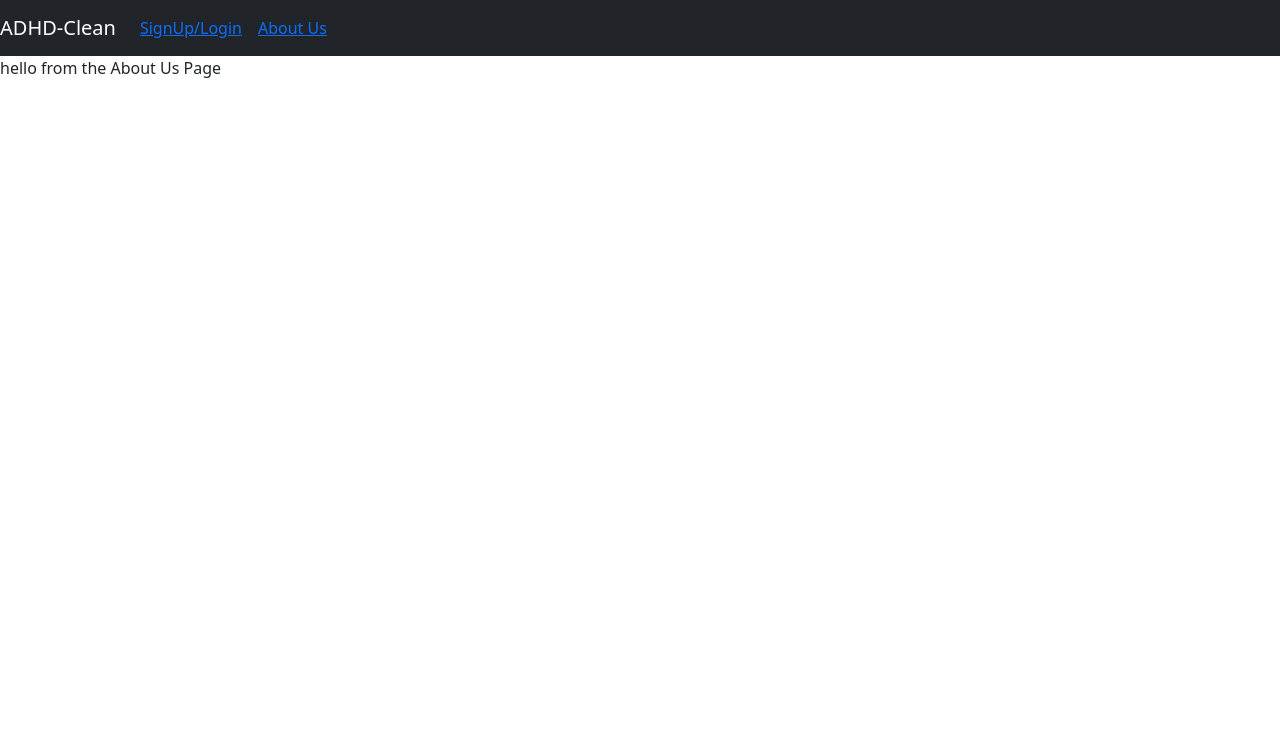
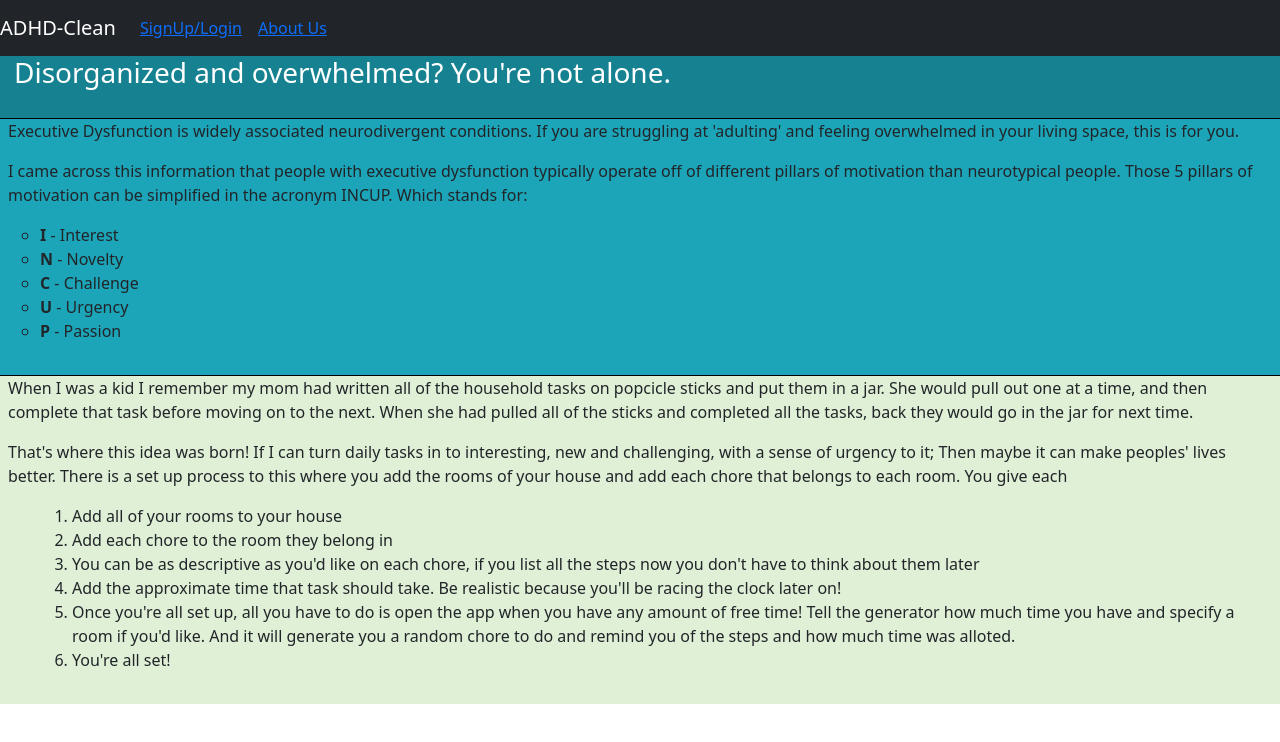
Before and after one commit to AKel4/final-project-client, a React (Create React App) app: page /about in a window 1280 px wide. Shown: the top 742 px of the page. Built offline with nearby package versions, Linux system fonts and the light colour scheme.

Commit message:
About-mostly done  working on Display/edit ternary

```diff
--- a/src/components/Auth/Auth.tsx
+++ b/src/components/Auth/Auth.tsx
@@ -26,7 +26,7 @@ class Auth extends React.Component<AuthProps, AuthState> {
   render() {
 
     return (
-    <div>
+    <div style={{backgroundColor: '#E0F0D6', paddingBottom: '56vh'}}>
 
       {this.state.isLoginVisible === true ? (
       <>
--- a/src/components/Home/AboutUs.tsx
+++ b/src/components/Home/AboutUs.tsx
@@ -1,4 +1,7 @@
 import React, { Component } from 'react'
+import { Col, Container, Row } from 'react-bootstrap';
+
+import { List } from 'reactstrap';
 
 interface AboutProps {
 
@@ -14,7 +17,44 @@ class About extends React.Component<AboutProps, AboutState> {
     this.state = {  };
   }
   render() {
-    return ( <div id='home' >hello from the About Us Page</div> );
+    return (
+    <div >
+        <h3 style={{backgroundColor: '#168291', color: 'white', marginBottom: '0', padding: '0 .5em 1em .5em', borderBottom: 'solid 1px black'}}>Disorganized and overwhelmed? You're not alone.</h3>
+
+        <div style={{backgroundColor: '#1CA5B8', marginBottom: '0', borderBottom: 'solid 1px black', padding: '0 .5em 1em .5em'}}>
+        <p>Executive Dysfunction is widely associated neurodivergent conditions. If you are struggling at 'adulting' and feeling overwhelmed in your living space, this is for you. </p>
+
+        <p>I came across this information that people with executive dysfunction typically operate off of different pillars of motivation than neurotypical people. Those 5 pillars of motivation can be simplified in the acronym INCUP. Which stands for: </p>
+
+        <List type='unstyled'>
+          <ul>
+          <li><strong>I</strong> - Interest</li>
+          <li><strong>N</strong> - Novelty</li>
+          <li><strong>C</strong> - Challenge</li>
+          <li><strong>U</strong> - Urgency</li>
+          <li><strong>P</strong> - Passion</li>
+          </ul>
+        </List>
+      </div>
+        <div style={{backgroundColor: '#E0F0D6', padding: '0 .5em 1em .5em'}}>
+        <p>When I was a kid I remember my mom had written all of the household tasks on popcicle sticks and put them in a jar. She would pull out one at a time, and then complete that task before moving on to the next. When she had pulled all of the sticks and completed all the tasks, back they would go in the jar for next time.</p>
+
+        <div className='explanation' style={{backgroundColor: '#E0F0D6'}}>
+        <p>That's where this idea was born! If I can turn daily tasks in to interesting, new and challenging, with a sense of urgency to it; Then maybe it can make peoples' lives better. There is a set up process to this where you add the rooms of your house and add each chore that belongs to each room. You give each  </p>
+        <List>
+          <ol>
+          <li>Add all of your rooms to your house</li>
+          <li>Add each chore to the room they belong in</li>
+          <li>You can be as descriptive as you'd like on each chore, if you list all the steps now you don't have to think about them later</li>
+          <li>Add the approximate time that task should take. Be realistic because you'll be racing the clock later on!</li>
+          <li>Once you're all set up, all you have to do is open the app when you have any amount of free time! Tell the generator how much time you have and specify a room if you'd like. And it will generate you a random chore to do and remind you of the steps and how much time was alloted.</li>
+          <li>You're all set!</li>
+          </ol>
+        </List>
+        </div>
+        </div>
+    </div>
+      );
   }
 }
 
--- a/src/components/RandomGenerator/Generator.tsx
+++ b/src/components/RandomGenerator/Generator.tsx
@@ -1,4 +1,5 @@
 import React from 'react'
+import { Button, Dropdown, DropdownButton } from 'react-bootstrap';
 
 
 interface GeneratorProps {
@@ -14,9 +15,39 @@ class Generator extends React.Component<GeneratorProps, GeneratorState> {
     super(props);
     this.state = {   };
   }
+
+
+
   render() {
-    return ( <div>
+    return (
+    <div>
       <h3>the generator will go here</h3>
+
+      <h3>will need to map this button to contain data from chore.time</h3>
+      <DropdownButton
+        id="dropdown-button-dark-example2"
+        variant="secondary"
+        menuVariant="dark"
+        title="Choose your time limit"
+        className="mt-2"
+        >
+        <Dropdown.Item > this is the element that will be mapped into with chore.time </Dropdown.Item>
+      </DropdownButton>
+
+      <h3>will need to map this button to contain data from chore.time</h3>
+        <DropdownButton
+        id="dropdown-button-dark-example2"
+        variant="secondary"
+        menuVariant="dark"
+        title="Choose a room"
+        className="mt-2"
+        >
+        <Dropdown.Item > this is the element that will be mapped into with room.room </Dropdown.Item>
+      </DropdownButton>
+
+      <div style={{justifyContent: 'center', paddingLeft: '25vw', paddingTop: '10vh', }}>
+      <Button style={{width: '45vw'}} size='lg' variant="info">Generate A Chore</Button>
+      </div>
     </div> );
   }
 }
--- a/src/components/RoomsAndChores/UserNavbar/UserNav.tsx
+++ b/src/components/RoomsAndChores/UserNavbar/UserNav.tsx
@@ -55,9 +55,11 @@ class UserNav extends React.Component<UserNavProps, UserNavState> {
         <NavItem>
           <NavLink> <Link to='/generate'> Generate Chore </Link> </NavLink>
         </NavItem>
+
         <NavItem>
           <NavLink> <Link to='/'> My House</Link> </NavLink>
         </NavItem>
+
         <NavItem>
           <NavLink> <Link to='/edit'> Edit My House</Link> </NavLink>
         </NavItem>
@@ -79,8 +81,6 @@ class UserNav extends React.Component<UserNavProps, UserNavState> {
 
       )}
 
-
-
     </Nav>
     </Navbar.Collapse>
   </Navbar>
```
Also changed, not shown: src/components/RoomsAndChores/RoomTable/AccordianEdit.tsx (added, +107 -0 lines). Lines whose indentation alone changed are shown as unchanged.
